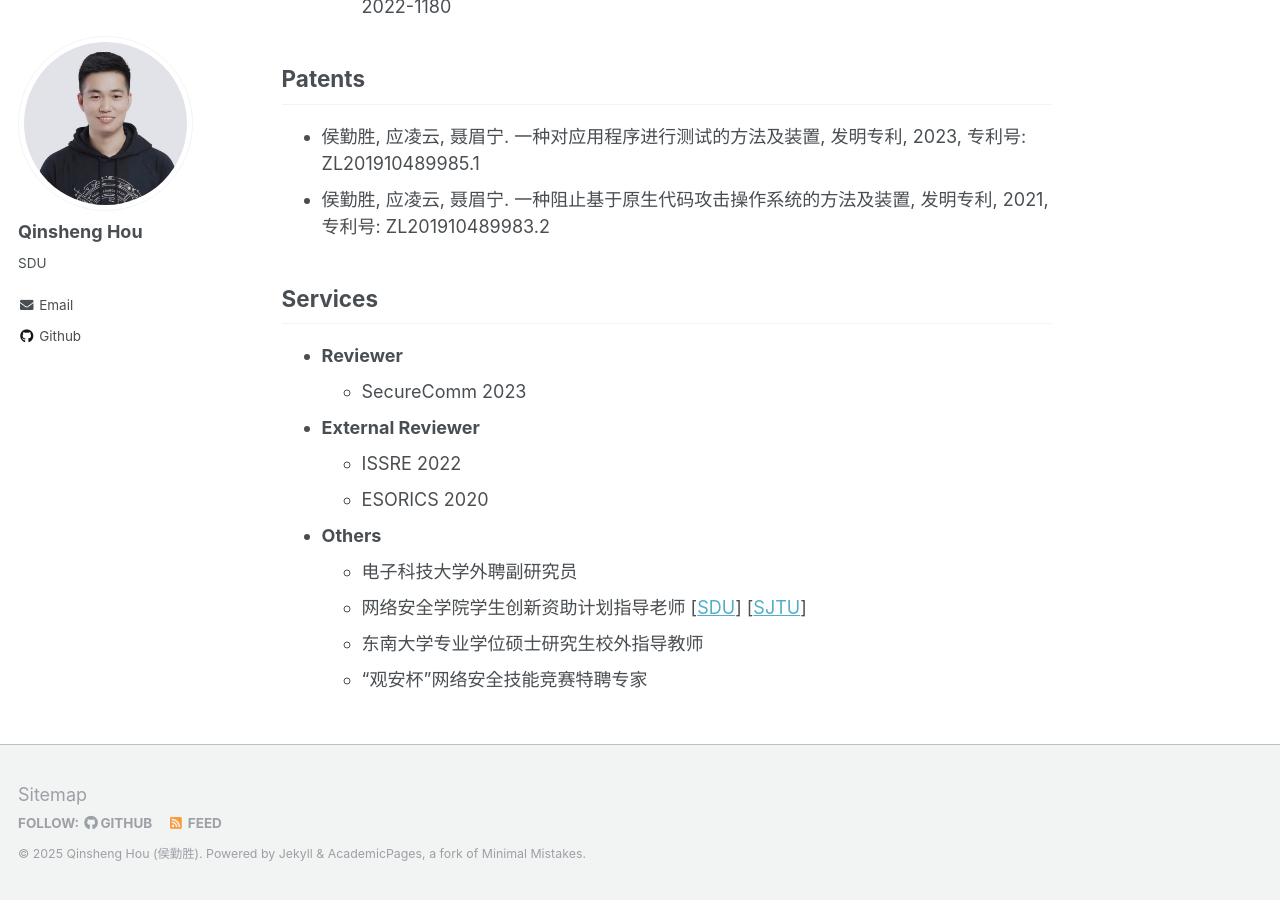
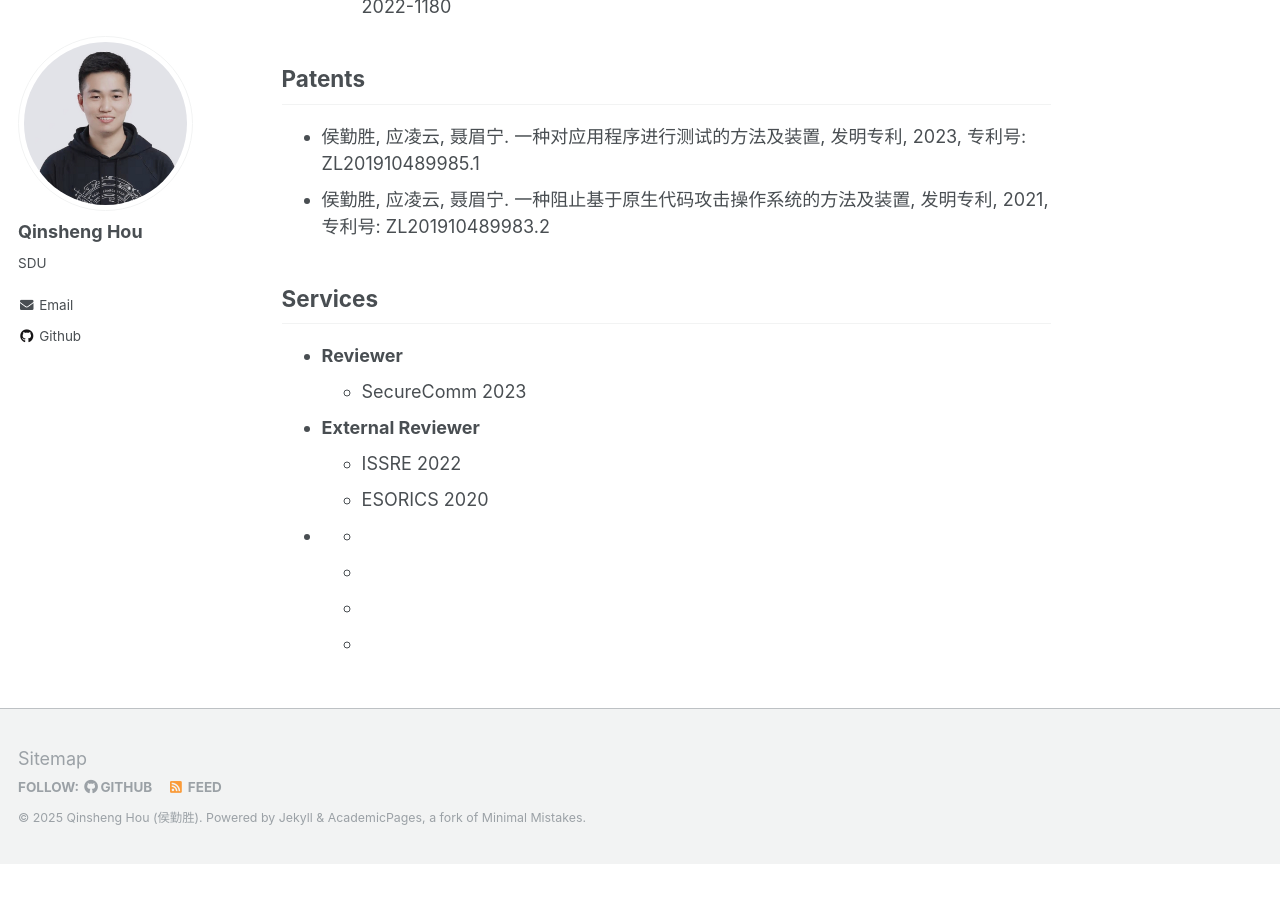
Before and after one commit to chicharitomu14/chicharitomu14.github.io, a Jekyll site: the page built from _pages/about.md, in a window 1280 px wide and 900 px high, scrolled down 4293 px. Built offline with Jekyll 4.4.1, drawn with Linux system fonts in a browser that asks for light colours; after the commit the page ends 5157 px from its top, so only the background shows below that; some of the changed text lies outside the part shown.

Commit message:
update bio & add papers

```diff
--- a/_pages/about.md
+++ b/_pages/about.md
@@ -100,12 +100,11 @@ Vulnerabilities and Acknowledgments
 - **External Reviewer**
   - ISSRE 2022
   - ESORICS 2020
-- **Others**
-  - 电子科技大学外聘副研究员
-  - 网络安全学院学生创新资助计划指导老师 [[SDU](https://www.qdxq.sdu.edu.cn/info/1282/35098.htm)] [[SJTU](https://www.seiee.sjtu.edu.cn/index_news/8224.html)]
-  - 东南大学专业学位硕士研究生校外指导教师
-  - “观安杯”网络安全技能竞赛特聘专家
-
+- <!--**Others**-->
+  - <!--电子科技大学外聘副研究员-->
+  - <!--网络安全学院学生创新资助计划指导老师 [[SDU](https://www.qdxq.sdu.edu.cn/info/1282/35098.htm)] [[SJTU](https://www.seiee.sjtu.edu.cn/index_news/8224.html)]-->
+  - <!--东南大学专业学位硕士研究生校外指导教师-->
+  - <!--“观安杯”网络安全技能竞赛特聘专家-->
 
 <!--
 
```
Also changed, not shown: other parts of _pages/about.md (+1 -1 lines), 2 other files.
